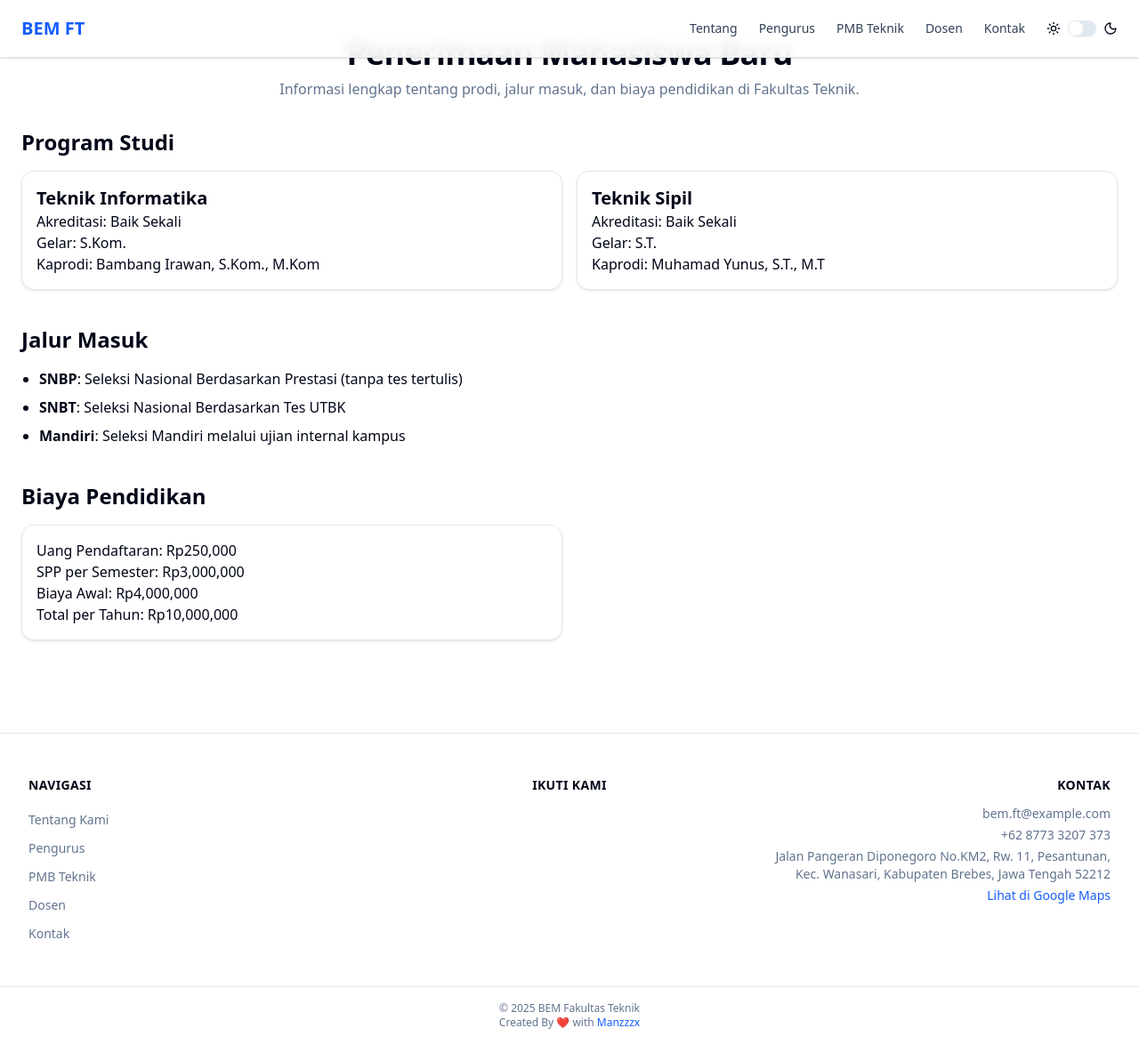
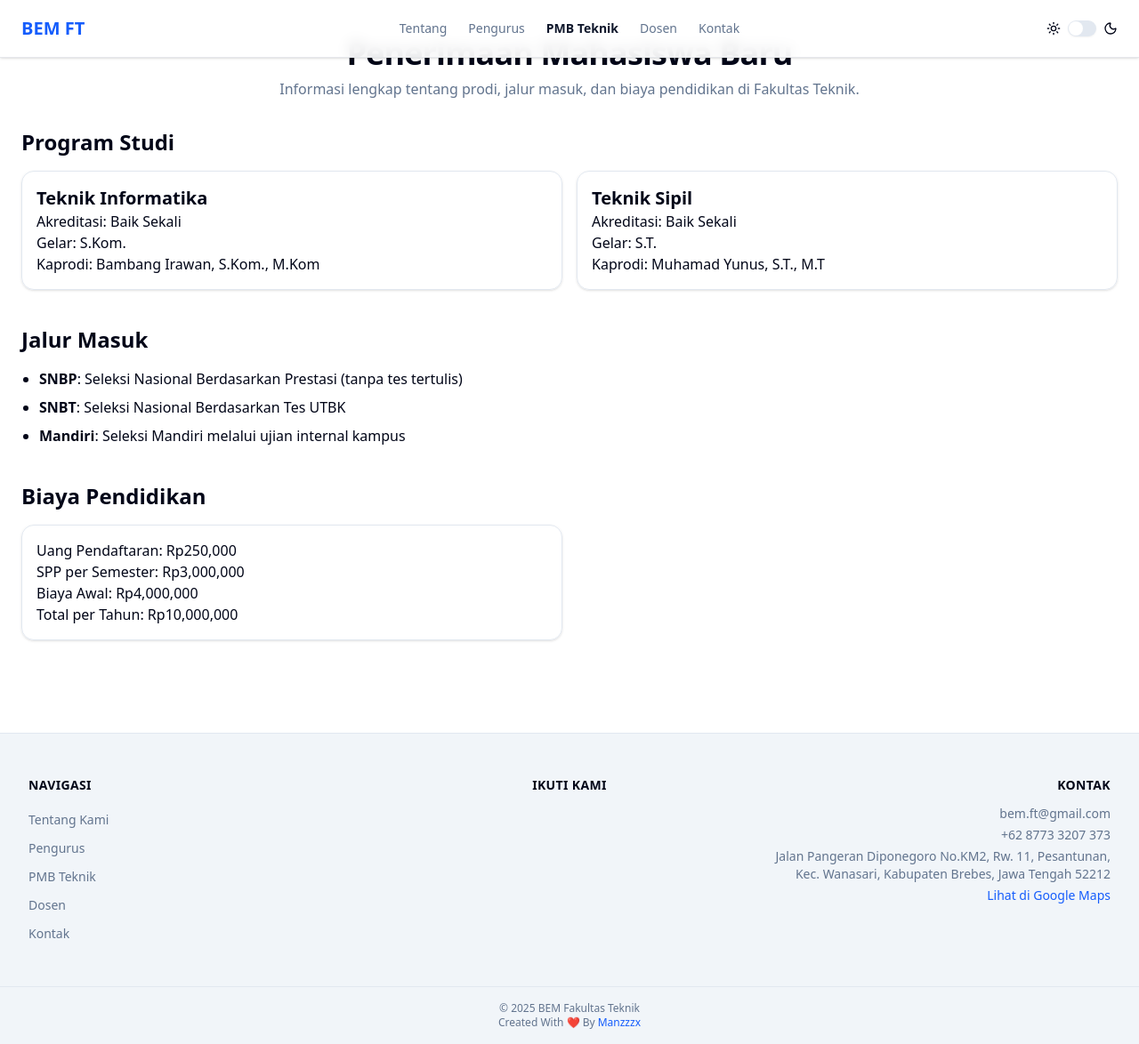
Before and after one commit to Manzzzx/bem-ft, a Next.js app: page /pmb-teknik in a window 1280 px wide. Shown: the whole page at 89% size. Built offline with nearby package versions, Linux system fonts and the light colour scheme; some icons are missing.

Commit message:
feat: update Footer and Navbar components; enhance link styles and add theme toggle functionality

```diff
--- a/components/layout/footer.tsx
+++ b/components/layout/footer.tsx
@@ -1,4 +1,3 @@
-// components/layout/footer.tsx
 import Link from "next/link";
 import { footerLinks } from "@/lib/constants/nav";
 import { socialLinks, socialIcons } from "@/lib/constants/social";
@@ -7,7 +6,7 @@ import { campusInfo } from "@/lib/constants/info";
 
 export function Footer() {
   return (
-    <footer className="border-t bg-background text-muted-foreground mt-16">
+    <footer className="border-t bg-muted text-muted-foreground mt-16">
       <div className="max-w-screen-xl mx-auto  px-4 sm:px-6 lg:px-8 grid grid-cols-1 sm:grid-cols-3 gap-10 py-12 items-start">
         {/* Navigasi */}
         <div>
@@ -19,7 +18,7 @@ export function Footer() {
               <li key={link.href}>
                 <Link
                   href={link.href}
-                  className="text-sm hover:text-primary transition-colors"
+                  className="text-sm hover:text-blue-600 hover:underline hover:dark:text-chart-3 dark:hover:underline transition-colors"
                 >
                   {link.title}
                 </Link>
@@ -71,7 +70,7 @@ export function Footer() {
       {/* Bottom Bar */}
       <div className="border-t py-4 text-center text-xs text-muted-foreground">
         <span>
-          © {new Date().getFullYear()} BEM Fakultas Teknik <br /> Created By <span className="text-pink-500">❤️</span> with{" "}
+          © {new Date().getFullYear()} BEM Fakultas Teknik <br /> Created With <span className="text-pink-500">❤️</span> By{" "}
           <Link
             href="https://github.com/manzzzx"
             target="_blank"
--- a/components/layout/navbar/desktop-nav.tsx
+++ b/components/layout/navbar/desktop-nav.tsx
@@ -1,4 +1,5 @@
 import Link from "next/link";
+import { usePathname } from "next/navigation";
 
 type NavItem = {
   title: string;
@@ -6,17 +7,24 @@ type NavItem = {
 };
 
 export default function DesktopNav({ links }: { links: NavItem[] }) {
+  const pathname = usePathname();
+
   return (
-    <nav className="flex gap-6 text-sm font-medium text-slate-700 dark:text-slate-300">
-      {links.map((link) => (
+    <nav className="flex gap-6 text-sm font-medium text-muted-foreground dark:text-slate-300">
+      {links.map((link) => {
+        const isActive = pathname === link.href;
+        return (
           <Link
             key={link.href}
             href={link.href}
-          className="hover:text-blue-600 dark:hover:text-blue-400 transition-colors"
+            className={`transition-colors hover:text-blue-600 dark:hover:text-blue-400 ${
+              isActive ? "text-primary font-semibold" : ""
+            }`}
           >
             {link.title}
           </Link>
-      ))}
+        );
+      })}
     </nav>
   );
 }
--- a/components/layout/navbar/mobile-nav.tsx
+++ b/components/layout/navbar/mobile-nav.tsx
@@ -28,7 +28,7 @@ export default function MobileNav({ links }: { links: NavItem[] }) {
 
         <nav className="flex flex-col space-y-4">
           {links.map((link) => (
-            <Link key={link.href} href={link.href} className="text-base font-medium text-slate-700 dark:text-slate-200 hover:text-blue-600 dark:hover:text-blue-400 transition-colors">
+            <Link key={link.href} href={link.href} className="text-base font-medium text-slate-700 dark:text-slate-200 hover:text-blue-600 dark:hover:text-chart-3 dark:hover:underline transition-colors">
               {link.title}
             </Link>
           ))}
--- a/components/layout/navbar/navbar.tsx
+++ b/components/layout/navbar/navbar.tsx
@@ -9,15 +9,19 @@ import MobileNav from "./mobile-nav";
 export default function Navbar() {
   return (
     <header className="fixed inset-x-0 top-0 z-50 bg-white/90 dark:bg-gray-950/90 backdrop-blur-sm border-b border-gray-200 dark:border-gray-800 shadow-sm">
-      <div className="container mx-auto flex items-center justify-between h-16 px-4 md:px-6">
+      <div className="container mx-auto relative flex items-center justify-between h-16 px-4 md:px-6">
         {/* Logo */}
         <Link href="/" className="text-xl font-bold text-blue-600 dark:text-blue-400">
           BEM FT
         </Link>
 
-        {/* Desktop Menu */}
-        <div className="hidden md:flex items-center gap-6">
+        {/* Desktop Nav Center */}
+        <div className="hidden md:block absolute left-1/2 top-1/2 -translate-x-1/2 -translate-y-1/2">
           <DesktopNav links={navLinks} />
+        </div>
+
+        {/* Theme Toggle Right */}
+        <div className="hidden md:flex items-center gap-2">
           <ThemeToggle />
         </div>
 
--- a/lib/constants/info.ts
+++ b/lib/constants/info.ts
@@ -6,7 +6,7 @@ export const campusInfo: CampusInfo = {
   abbreviation: "BEM FT",
   description: "Organisasi Mahasiswa Fakultas Teknik yang bergerak dalam bidang kolaborasi, inovasi, dan aksi nyata.",
   contact: {
-    email: "bem.ft@example.com",
+    email: "bem.ft@gmail.com",
     phone: "+62 8773 3207 373",
     address: "Jalan Pangeran Diponegoro No.KM2, Rw. 11, Pesantunan, Kec. Wanasari, Kabupaten Brebes, Jawa Tengah 52212",
     mapsUrl: "https://maps.app.goo.gl/U78pdXQsQLdhnoWq9",
```
Lines whose indentation alone changed are shown as unchanged.
